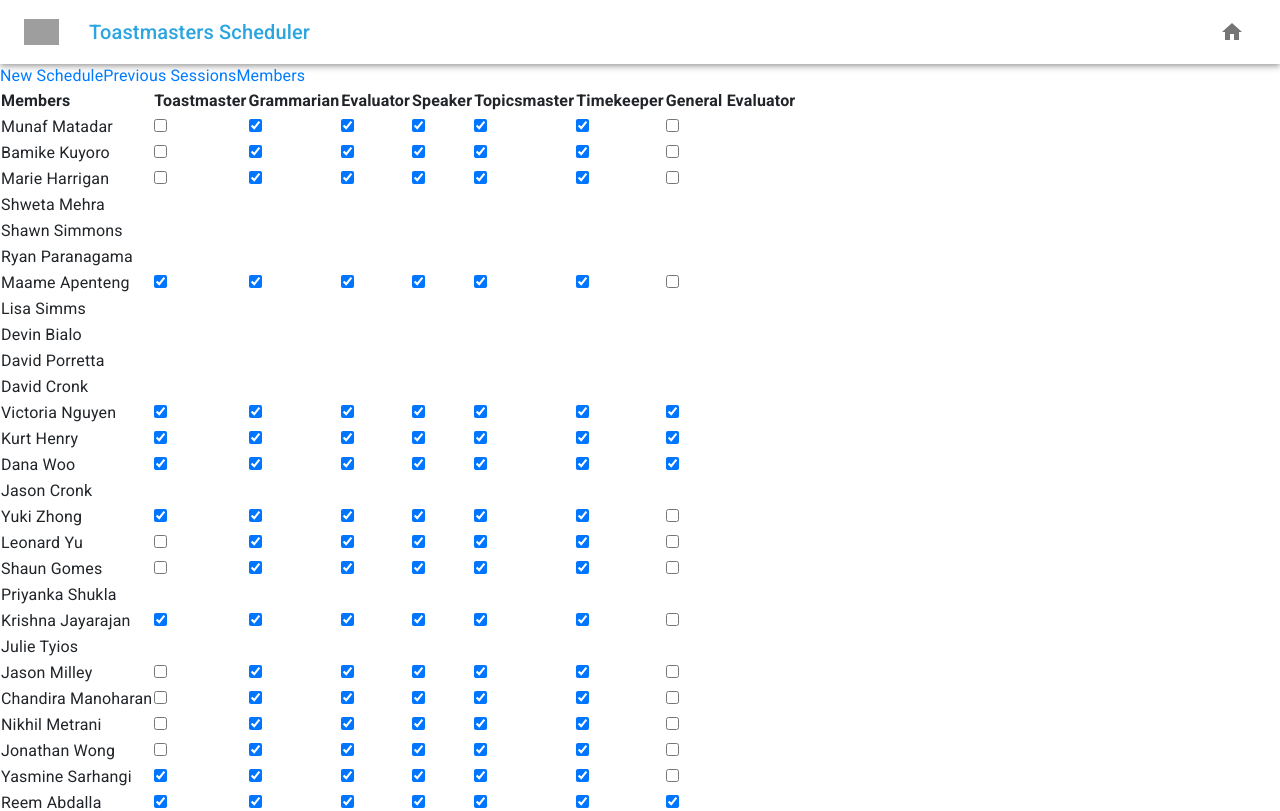
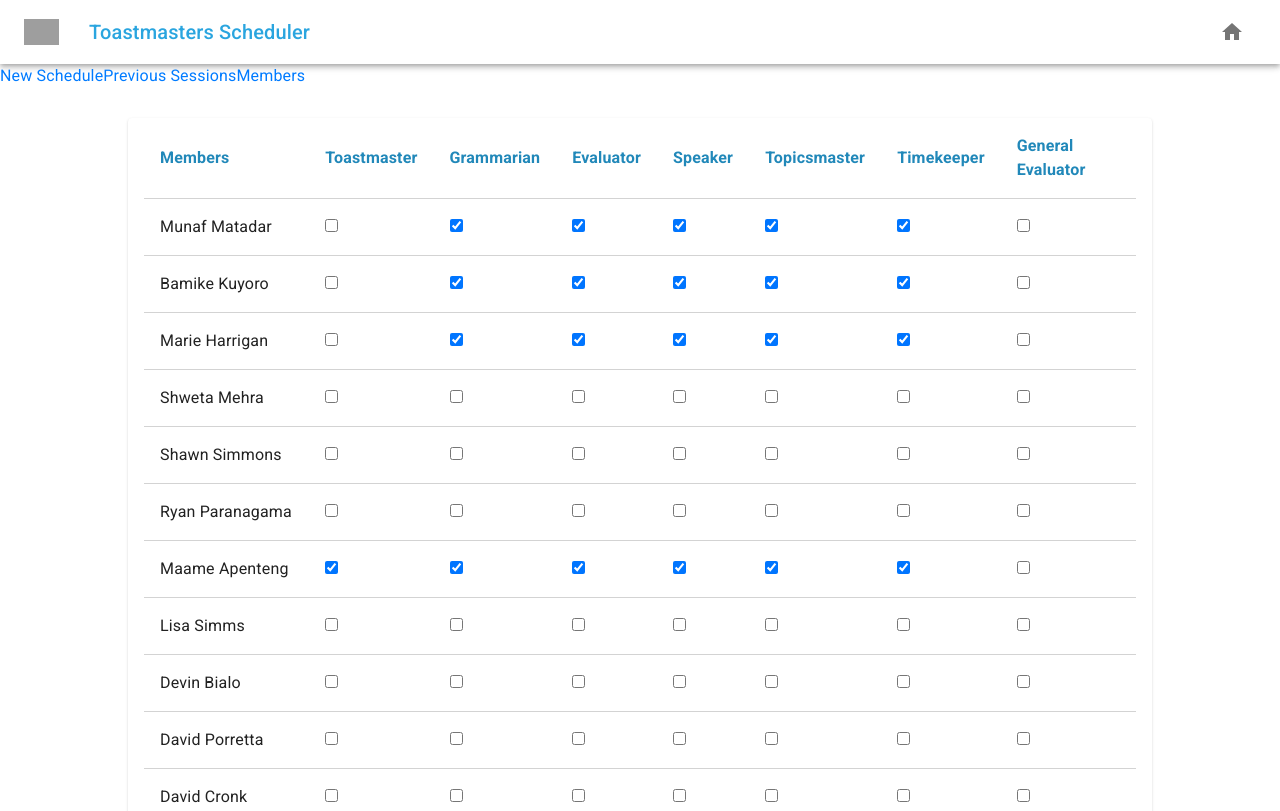
Before and after one commit to eginwong/scheduler-node, a Next.js app: page /workflow/members in a window 1280 px wide. Shown: the top 811 px of the page. Built offline with nearby package versions, Linux system fonts and the light colour scheme; grey boxes are pictures that could not be loaded.

Commit message:
feat: add styling to members page and prevsessions

```diff
--- a/pages/workflow/members.js
+++ b/pages/workflow/members.js
@@ -1,52 +1,108 @@
-import Workflow from './index';
-
-import { CapCase } from '../../src/utils/string.utils';
-
-import MemberService from '../../src/services/member.service';
-
-import Checkbox from '../../components/checkbox';
+import Workflow from "./index";
+import { CapCase } from "../../src/utils/string.utils";
+import MemberService from "../../src/services/member.service";
+import Checkbox from "../../components/checkbox";
+import Button from "@material-ui/core/Button";
+import Card from "@material-ui/core/Card";
+import CardActions from "@material-ui/core/CardActions";
+import CardContent from "@material-ui/core/CardContent";
+import Snackbar from "@material-ui/core/Snackbar";
+import IconButton from "@material-ui/core/IconButton";
+import CloseIcon from "@material-ui/icons/Close";
+import CheckCircleIcon from "@material-ui/icons/CheckCircle";
+import SnackbarContent from "@material-ui/core/SnackbarContent";
+import "../../static/styles/members.scss";
 
 let roles, members;
 
 export default function Members() {
+  roles = MemberService.GetRoles()
+    .filter((r, i, a) => a.indexOf(r) === i)
+    .slice();
+  members = MemberService.GetMembers().map(m => JSON.parse(JSON.stringify(m)));
+  const [open, setOpen] = React.useState(false);
 
-	roles = MemberService.GetRoles().filter((r, i, a) => a.indexOf(r) === i).slice();
-	members = MemberService.GetMembers().map(m => JSON.parse(JSON.stringify(m)));
+  function Save() {
+    MemberService.UpdateMembers(members);
+    setOpen(true);
+  }
+
+  function handleClose(event) {
+    setOpen(false);
+  }
 
   return (
     <Workflow>
       <section>
+        <div className="members__container">
+          <Card className="members__card">
+            <CardContent>
               <table>
                 <tbody>
-	        		<tr>
+                  <tr className="members__card--header">
                     <th>Members</th>
-	        			{
-	        				roles.filter((r, i, a) => a.indexOf(r) === i)
-	        					.map((role, i) => <th key={i}>{ CapCase(role) }</th>)
-	        			}
+                    {roles
+                      .filter((r, i, a) => a.indexOf(r) === i)
+                      .map((role, i) => (
+                        <th key={i}>{CapCase(role)}</th>
+                      ))}
                   </tr>
-	        		{
-	        			members.map((member, i) => (<tr key={"member_" + i}>
-	        				<td key={"name_" + i}>{ CapCase(member.name) }</td>
-	        				{
-	        					Object.keys(member.capabilities).map((capability, j) => (
+                  {members.map((member, i) => (
+                    <tr key={"member_" + i}>
+                      <td key={"name_" + i}>{CapCase(member.name)}</td>
+                      {Object.keys(member.capabilities).map((capability, j) => (
                         <td key={"capability_" + j}>
-	        							<Checkbox id={ member.name + "_" + capability }
-	        								checked={ !!member.capabilities[capability] }
-	        								change={ b => member.capabilities[capability] = +b } />
+                          <Checkbox
+                            id={member.name + "_" + capability}
+                            checked={!!member.capabilities[capability]}
+                            change={b => (member.capabilities[capability] = +b)}
+                          />
                         </td>
-	        					))
-	        				}
-	        			</tr>))
-	        		}
+                      ))}
+                    </tr>
+                  ))}
                 </tbody>
               </table>
-        	<button onClick={Save}>Save Changes</button>
+            </CardContent>
+            <CardActions className="members__card__actions">
+              <Button size="small" color="primary" onClick={Save}>
+                Save Changes
+              </Button>
+            </CardActions>
+          </Card>
+          <Snackbar
+            anchorOrigin={{
+              vertical: "top",
+              horizontal: "right"
+            }}
+            open={open}
+            autoHideDuration={1000}
+            onClose={handleClose}
+          >
+            <SnackbarContent
+              id="snackbar--content"
+              aria-describedby="client-snackbar"
+              message={
+                <span>
+                  <CheckCircleIcon className="snackbar--side-icon" />
+                  Changes saved!
+                </span>
+              }
+              action={[
+                <IconButton
+                  key="close"
+                  aria-label="close"
+                  color="inherit"
+                  className="snackbar--button-icon"
+                  onClick={handleClose}
+                >
+                  <CloseIcon className="snackbar--icon" />
+                </IconButton>
+              ]}
+            />
+          </Snackbar>
+        </div>
       </section>
     </Workflow>
   );
 }
-
-function Save() {
-	MemberService.UpdateMembers(members);
-}
--- a/src/services/database.service.js
+++ b/src/services/database.service.js
@@ -87,17 +87,41 @@ function GetData() {
 			},
 			{
 			  "name": "shweta-mehra",
-			  "capabilities": {},
+			  "capabilities": {
+				"toastmaster": 0,
+				"grammarian": 0,
+				"evaluator": 0,
+				"speaker": 0,
+				"topicsmaster": 0,
+				"timekeeper": 0,
+				"general-evaluator": 0
+			  },
 			  "history": {}
 			},
 			{
 			  "name": "shawn-simmons",
-			  "capabilities": {},
+			  "capabilities": {
+				"toastmaster": 0,
+				"grammarian": 0,
+				"evaluator": 0,
+				"speaker": 0,
+				"topicsmaster": 0,
+				"timekeeper": 0,
+				"general-evaluator": 0
+			  },
 			  "history": {}
 			},
 			{
 			  "name": "ryan-paranagama",
-			  "capabilities": {},
+			  "capabilities": {
+				"toastmaster": 0,
+				"grammarian": 0,
+				"evaluator": 0,
+				"speaker": 0,
+				"topicsmaster": 0,
+				"timekeeper": 0,
+				"general-evaluator": 0
+			  },
 			  "history": {}
 			},
 			{
@@ -122,22 +146,54 @@ function GetData() {
 			},
 			{
 			  "name": "lisa-simms",
-			  "capabilities": {},
+			  "capabilities": {
+				"toastmaster": 0,
+				"grammarian": 0,
+				"evaluator": 0,
+				"speaker": 0,
+				"topicsmaster": 0,
+				"timekeeper": 0,
+				"general-evaluator": 0
+			  },
 			  "history": {}
 			},
 			{
 			  "name": "devin-bialo",
-			  "capabilities": {},
+			  "capabilities": {
+				"toastmaster": 0,
+				"grammarian": 0,
+				"evaluator": 0,
+				"speaker": 0,
+				"topicsmaster": 0,
+				"timekeeper": 0,
+				"general-evaluator": 0
+			  },
 			  "history": {}
 			},
 			{
 			  "name": "david-porretta",
-			  "capabilities": {},
+			  "capabilities": {
+				"toastmaster": 0,
+				"grammarian": 0,
+				"evaluator": 0,
+				"speaker": 0,
+				"topicsmaster": 0,
+				"timekeeper": 0,
+				"general-evaluator": 0
+			  },
 			  "history": {}
 			},
 			{
 			  "name": "david-cronk",
-			  "capabilities": {},
+			  "capabilities": {
+				"toastmaster": 0,
+				"grammarian": 0,
+				"evaluator": 0,
+				"speaker": 0,
+				"topicsmaster": 0,
+				"timekeeper": 0,
+				"general-evaluator": 0
+			  },
 			  "history": {}
 			},
 			{
@@ -205,7 +261,15 @@ function GetData() {
 			},
 			{
 			  "name": "jason-cronk",
-			  "capabilities": {},
+			  "capabilities": {
+				"toastmaster": 0,
+				"grammarian": 0,
+				"evaluator": 0,
+				"speaker": 0,
+				"topicsmaster": 0,
+				"timekeeper": 0,
+				"general-evaluator": 0
+			  },
 			  "history": {}
 			},
 			{
@@ -268,7 +332,15 @@ function GetData() {
 			},
 			{
 			  "name": "priyanka-shukla",
-			  "capabilities": {},
+			  "capabilities": {
+				"toastmaster": 0,
+				"grammarian": 0,
+				"evaluator": 0,
+				"speaker": 0,
+				"topicsmaster": 0,
+				"timekeeper": 0,
+				"general-evaluator": 0
+			  },
 			  "history": {}
 			},
 			{
@@ -293,7 +365,15 @@ function GetData() {
 			},
 			{
 			  "name": "julie-tyios",
-			  "capabilities": {},
+			  "capabilities": {
+				"toastmaster": 0,
+				"grammarian": 0,
+				"evaluator": 0,
+				"speaker": 0,
+				"topicsmaster": 0,
+				"timekeeper": 0,
+				"general-evaluator": 0
+			  },
 			  "history": {}
 			},
 			{
@@ -696,7 +776,7 @@ function GetData() {
 			  }
 			},
 			{
-			  "name": "joanna-zkaradzinski",
+			  "name": "joanna-szkaradzinski",
 			  "capabilities": {
 				"toastmaster": 1,
 				"grammarian": 1,
--- a/static/styles/_variables.scss
+++ b/static/styles/_variables.scss
@@ -1 +1,2 @@
 $primary: #2aa5df;
+$highlight: #2188b9;
--- /dev/null
+++ b/static/styles/members.scss
@@ -0,0 +1,52 @@
+@import "./variables";
+
+.members__container {
+    display: flex;
+    justify-content: center;
+}
+
+.members__card {
+    margin: 30px;
+    overflow-x: auto !important; // the mui-card root will override otherwise
+    width: 80%;
+
+    tr > td {
+        padding: 1em;
+    }
+
+    tr > th {
+        padding: 0 1em 1em 1em;
+    }
+
+    tr:not(:first-child) {
+        border-top: 1px solid lightgray;
+    }
+}
+
+.members__card__actions {
+    justify-content: flex-end;
+}
+
+.members__card--header {
+    th {
+        color: $highlight;
+    }
+}
+
+#snackbar--content { // to have greater specificity than mui root styles
+    background-color: #389337;
+    display: flex;
+    align-items: center;
+}
+
+.snackbar--side-icon {
+    margin-right: 10px;
+}
+
+.snackbar--button-icon:focus {
+    outline: none;
+}
+
+.snackbar--icon {
+    font-size: 20px;
+}
```
Also changed, not shown: pages/workflow/previous-sessions.js (+5 -2 lines). Lines whose indentation alone changed are shown as unchanged.
